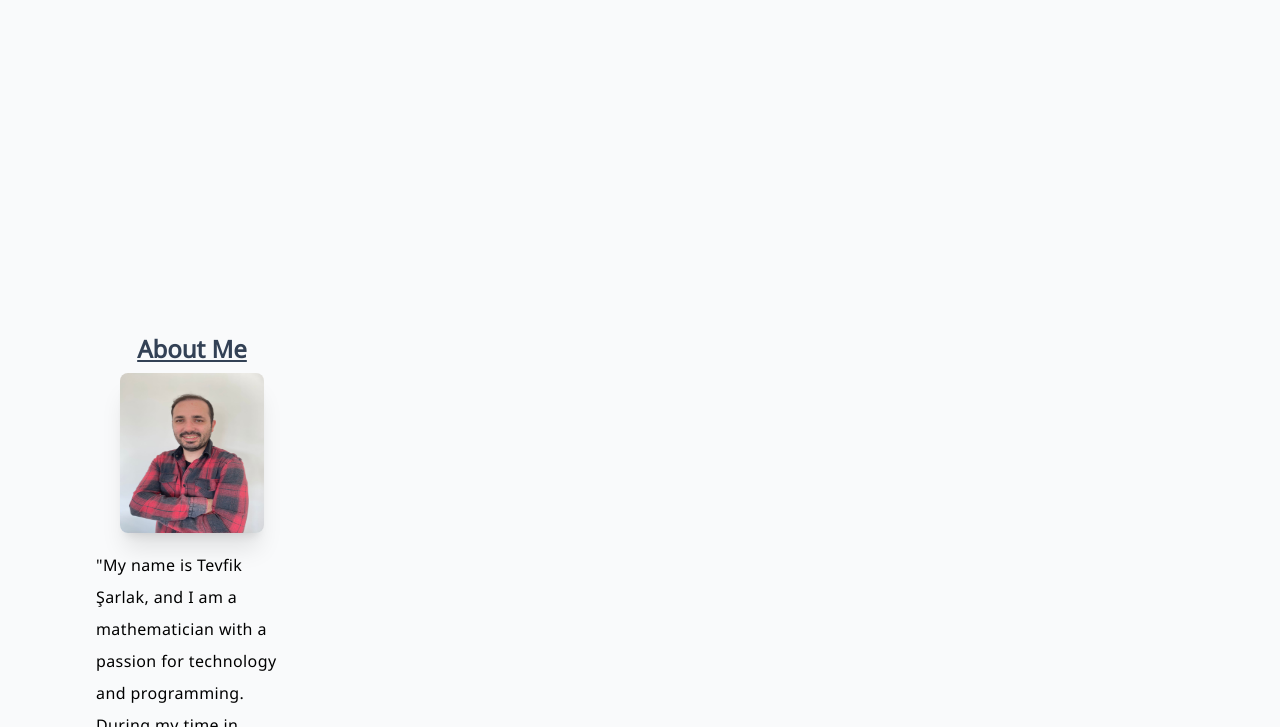
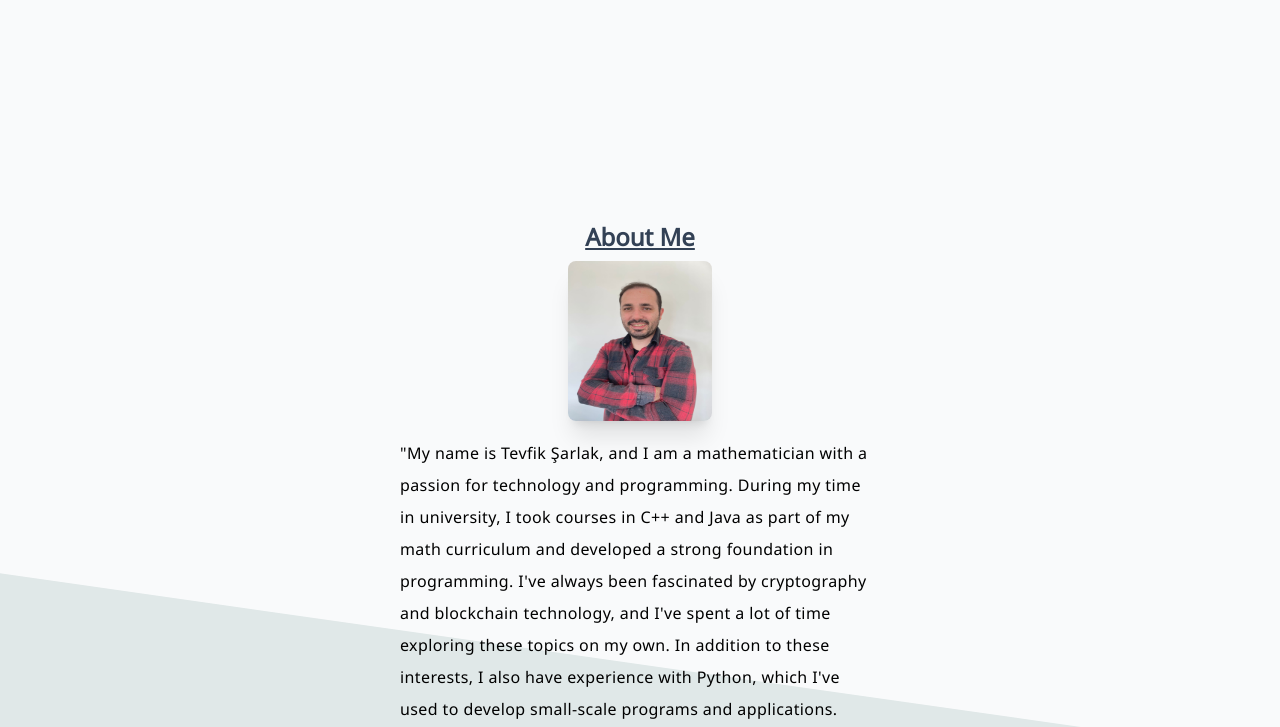
Before and after one commit to TevfikSarlak/dev-website-project, a website: page index.html in a window 1280 px wide. Shown: the part 499-1226 px from the top of the page. Drawn offline with nearby package versions, Linux system fonts and the light colour scheme.

Commit message:
size fixed

```diff
--- a/index.html
+++ b/index.html
@@ -13,7 +13,7 @@
     <script src="https://cdn.jsdelivr.net/npm/typed.js@2.0.12"></script>
     <title>Developer Website</title>
 </head>
-<body class="bg-gray-50 max-w-sm">
+<body class="bg-gray-50">
     <!-- Hero Section -->
     <section id="home">
     <div class="bg-[url('/images/intro.svg')] bg-cover bg-center flex flex-col  ">
```
